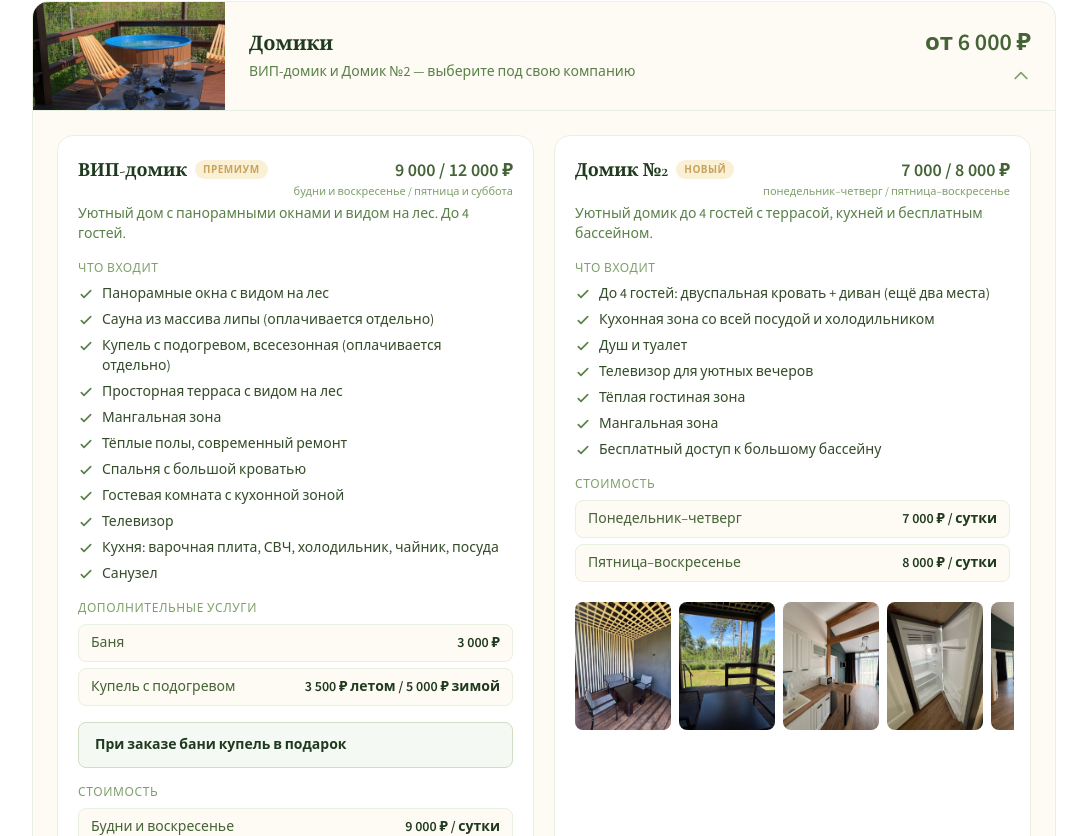
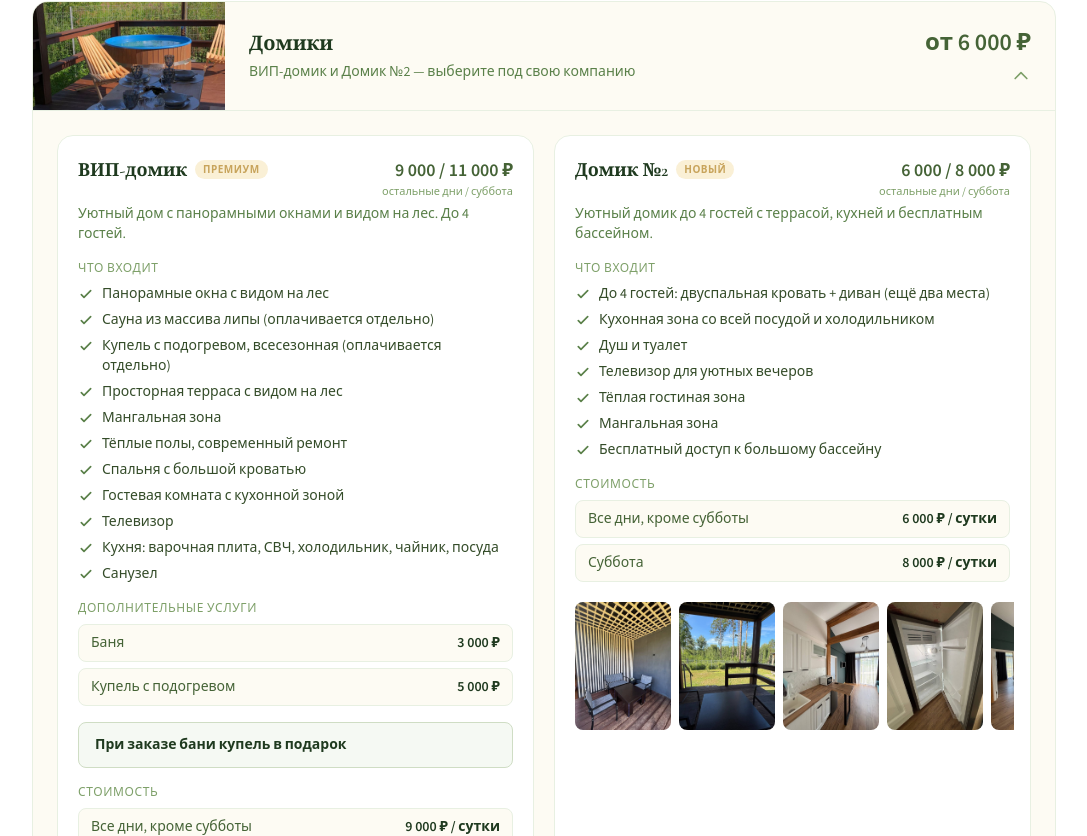
Before and after one commit to grigoryarbuzov/kedr-landing, a React (Vite) app: page / in a window 1280 px wide. Shown: the part 2364-3200 px from the top of the page, without its empty margins (96-1183 px from the left). Built offline with nearby package versions, Linux system fonts and the light colour scheme.

Commit message:
Restore previous accommodation prices

```diff
--- a/src/App.jsx
+++ b/src/App.jsx
@@ -375,8 +375,8 @@ function Gallery() {
 const VIP = {
   name: "ВИП-домик",
   tag: "Премиум",
-  price: "9 000 / 12 000 ₽",
-  priceUnit: "будни и воскресенье / пятница и суббота",
+  price: "9 000 / 11 000 ₽",
+  priceUnit: "остальные дни / суббота",
   desc: "Уютный дом с панорамными окнами и видом на лес. До 4 гостей.",
   features: [
     "Панорамные окна с видом на лес",
@@ -393,7 +393,7 @@ const VIP = {
   ],
   extras: [
     { label: "Баня", value: "3 000 ₽" },
-    { label: "Купель с подогревом", value: "3 500 ₽ летом / 5 000 ₽ зимой" },
+    { label: "Купель с подогревом", value: "5 000 ₽" },
   ],
   promo: "При заказе бани купель в подарок",
   photos: [
@@ -409,16 +409,16 @@ const VIP = {
     "/objects/vip-fire.jpg",
   ],
   rates: [
-    { label: "Будни и воскресенье", value: "9 000 ₽ / сутки" },
-    { label: "Пятница и суббота", value: "12 000 ₽ / сутки" },
+    { label: "Все дни, кроме субботы", value: "9 000 ₽ / сутки" },
+    { label: "Суббота", value: "11 000 ₽ / сутки" },
   ],
 };
 
 const CABIN2 = {
   name: "Домик №2",
   tag: "Новый",
-  price: "7 000 / 8 000 ₽",
-  priceUnit: "понедельник–четверг / пятница–воскресенье",
+  price: "6 000 / 8 000 ₽",
+  priceUnit: "остальные дни / суббота",
   desc: "Уютный домик до 4 гостей с террасой, кухней и бесплатным бассейном.",
   features: [
     "До 4 гостей: двуспальная кровать + диван (ещё два места)",
@@ -441,8 +441,8 @@ const CABIN2 = {
     "/objects/cabin2-shower.jpg",
   ],
   rates: [
-    { label: "Понедельник–четверг", value: "7 000 ₽ / сутки" },
-    { label: "Пятница–воскресенье", value: "8 000 ₽ / сутки" },
+    { label: "Все дни, кроме субботы", value: "6 000 ₽ / сутки" },
+    { label: "Суббота", value: "8 000 ₽ / сутки" },
   ],
 };
 
```
